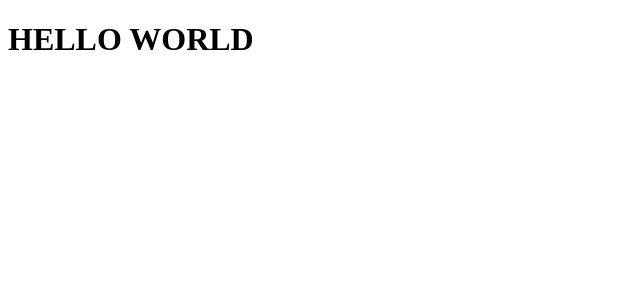
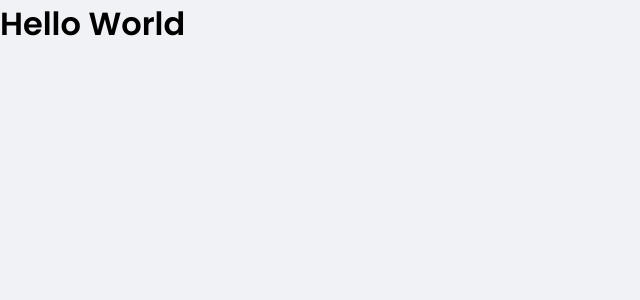
Before and after one commit to joaolagesdev/DtMoney, a React (Create React App) app: page / in a window 1280 px wide. Shown: the top 300 px of the page, without its empty margins (0-640 px from the left). Built offline with nearby package versions, Linux system fonts and the light colour scheme.

Commit message:
create global style and add font poppins

```diff
--- a/package.json
+++ b/package.json
@@ -6,6 +6,7 @@
     "react": "^17.0.1",
     "react-dom": "^17.0.1",
     "react-scripts": "4.0.3",
+    "styled-components": "^5.2.1",
     "web-vitals": "^1.0.1"
   },
   "devDependencies": {
@@ -16,6 +17,7 @@
     "@types/node": "^12.0.0",
     "@types/react": "^17.0.0",
     "@types/react-dom": "^17.0.0",
+    "@types/styled-components": "^5.1.9",
     "typescript": "^4.1.2"
   },
   "scripts": {
--- a/public/index.html
+++ b/public/index.html
@@ -1,12 +1,18 @@
 <!DOCTYPE html>
 <html lang="en">
+
 <head>
+  <link rel="preconnect" href="https://fonts.gstatic.com">
   <meta charset="utf-8" />
   <meta name="viewport" content="width=device-width, initial-scale=1" />
+  <link rel="shortcut icon" href="favicon.png" type="image/png">
   <title>dtmoney</title>
+  <link href="https://fonts.googleapis.com/css2?family=Poppins:wght@400;600&display=swap" rel="stylesheet">
 </head>
+
 <body>
   <noscript>You need to enable JavaScript to run this app.</noscript>
   <div id="root"></div>
 </body>
+
 </html>
--- a/src/App.tsx
+++ b/src/App.tsx
@@ -1,7 +1,10 @@
+import { GlobalStyle } from "./styles/global";
+
 export function App() {
   return (
     <div className="App">
-    <h1>HELLO WORLD</h1>
+    <h1>Hello World</h1>
+    <GlobalStyle/>
     </div>
   );
 }
--- a/src/index.tsx
+++ b/src/index.tsx
@@ -1,6 +1,6 @@
-import React from "react";
-import ReactDOM from "react-dom";
-import { App } from "./App";
+import React from "react"
+import ReactDOM from "react-dom"
+import { App } from "./App"
 
 ReactDOM.render(
   <React.StrictMode>
--- /dev/null
+++ b/src/styles/global.ts
@@ -0,0 +1,56 @@
+import { createGlobalStyle } from 'styled-components'
+
+export const GlobalStyle = createGlobalStyle`
+  :root {
+    --background: #f0f2f5;
+    --red: #e52e4d;
+    --blue: #5429cc;
+
+    --blue-light: #6933ff;
+
+    --text-title: #363f5f;
+    --text-body: #969cb3;
+
+    --shape: #ffffff;
+  }
+
+  *{
+    margin: 0;
+    padding: 0;
+    box-sizing: border-box;
+  }
+
+  html{
+    @media(max-width: 1080px) {
+      font-size: 93.75%;
+    }
+
+    @media(max-width: 720px) {
+      font-size: 87.5%;
+    }
+  }
+
+  body {
+    background: var(--background);
+    -webkit-font-smoothing: antialiased;
+  }
+
+  body, input, textarea, button {
+    font-family: 'Poppins', sans-serif;
+    font-weight: 400;
+  }
+
+  button {
+    cursor: pointer;
+  }
+
+  h1, h2, h3, h4, h5, h6, strong {
+    font-weight: 600;
+  }
+
+  [disabled] {
+    opacity: 0.6;
+    cursor: not-allowed;
+  }
+
+`
```
Also changed, not shown: 1 other file (tests, documents, lock files or other folders). Lines whose indentation alone changed are shown as unchanged.
